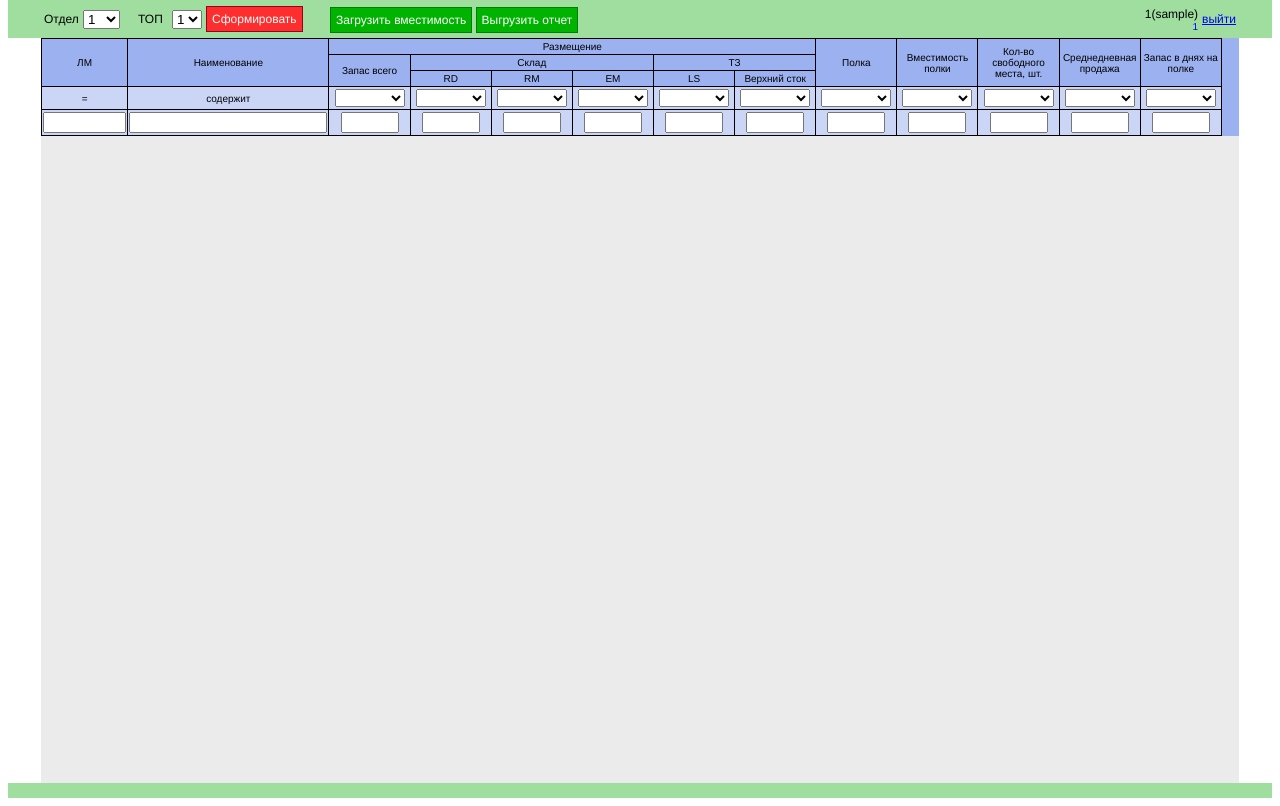
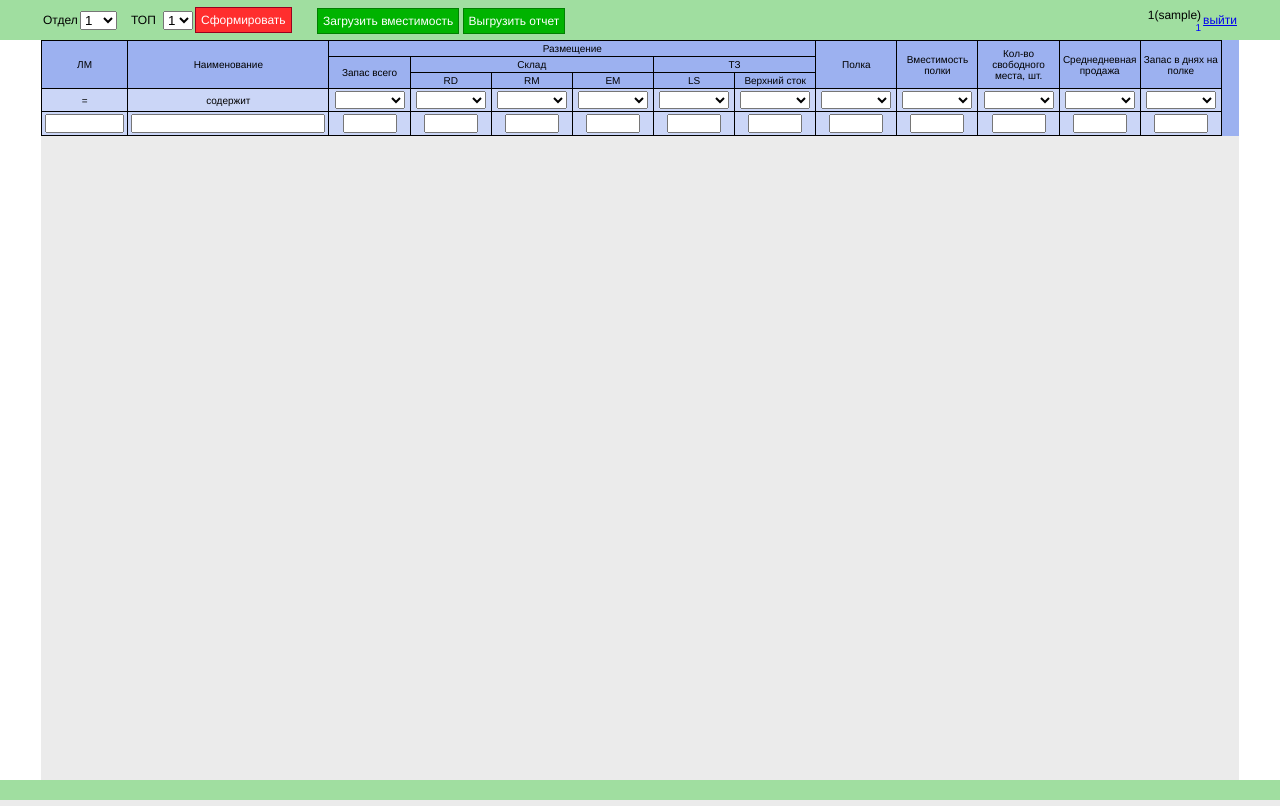
Before and after one commit to Dondigidol/stocksreport, a PHP site: page /handle.php in a window 1280 px wide. Run offline with PHP 8.4, Linux system fonts and the light colour scheme; the visitor is signed in with stand-in values (Sample User, id 1); data that the repository does not hold is empty; some libraries are stand-ins or nearby versions.

Commit message:
добавил удаление отступов, применимо ко всему документу

```diff
--- a/css/index.css
+++ b/css/index.css
@@ -1,3 +1,8 @@
+*{
+margin:0;
+padding:0;
+}
+
 #main {
 	display:block;
 	width:1198px;
@@ -8,8 +13,9 @@
 
 #menupanel {
 	height: 40px;
-	margin-top: -10px;
+	/* margin-top: -10px; */
 	background: #a0dea0;
+	margin: 0;
 }
 
 #menupanel table{
@@ -75,7 +81,7 @@
 }
 
 #footer {
-	height: 15px;
+	height: 20px;
 	background: #a0dea0;
 	font: 10px Helvetica, Arial, sans-serif;
 }
```
